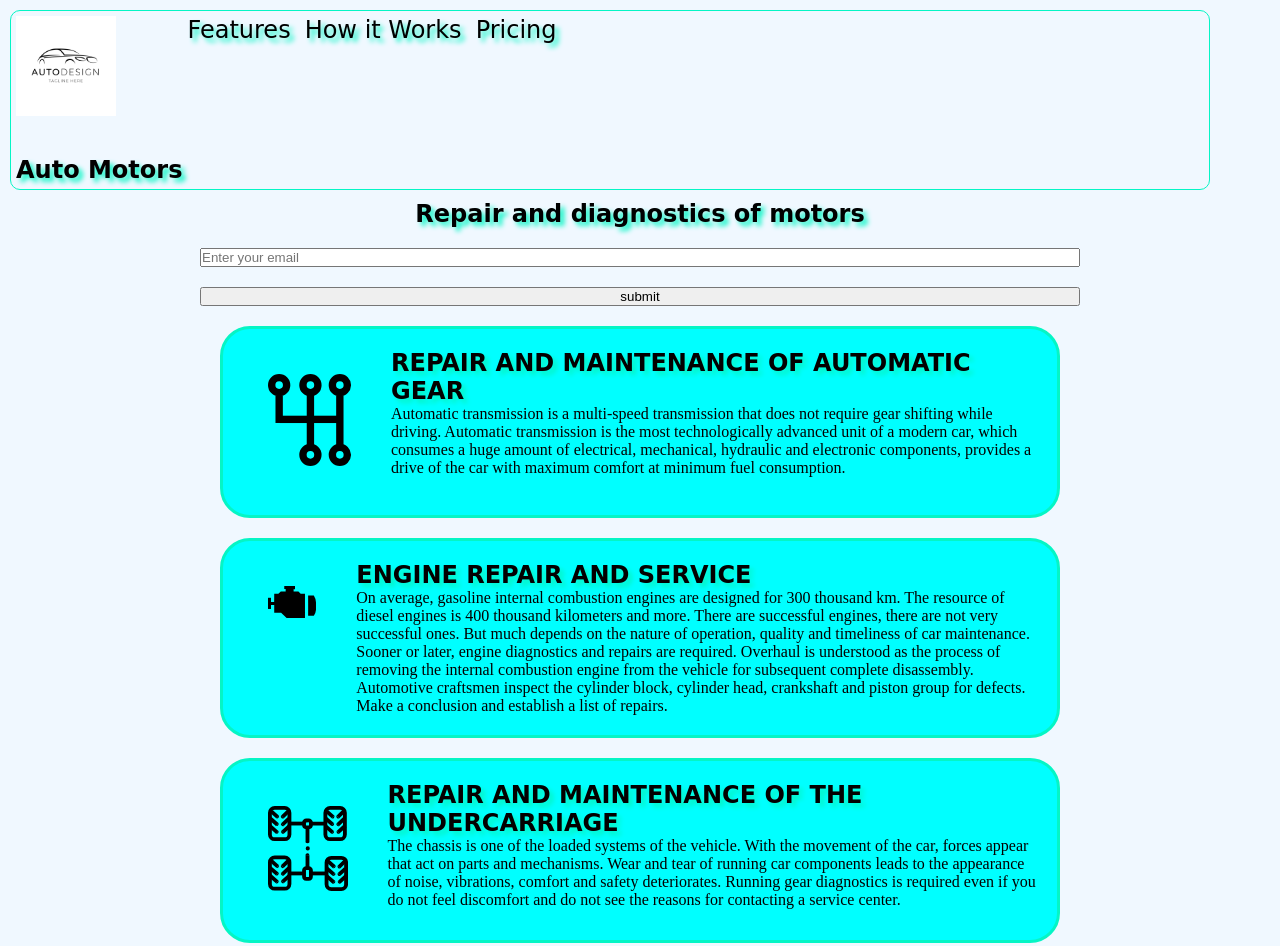
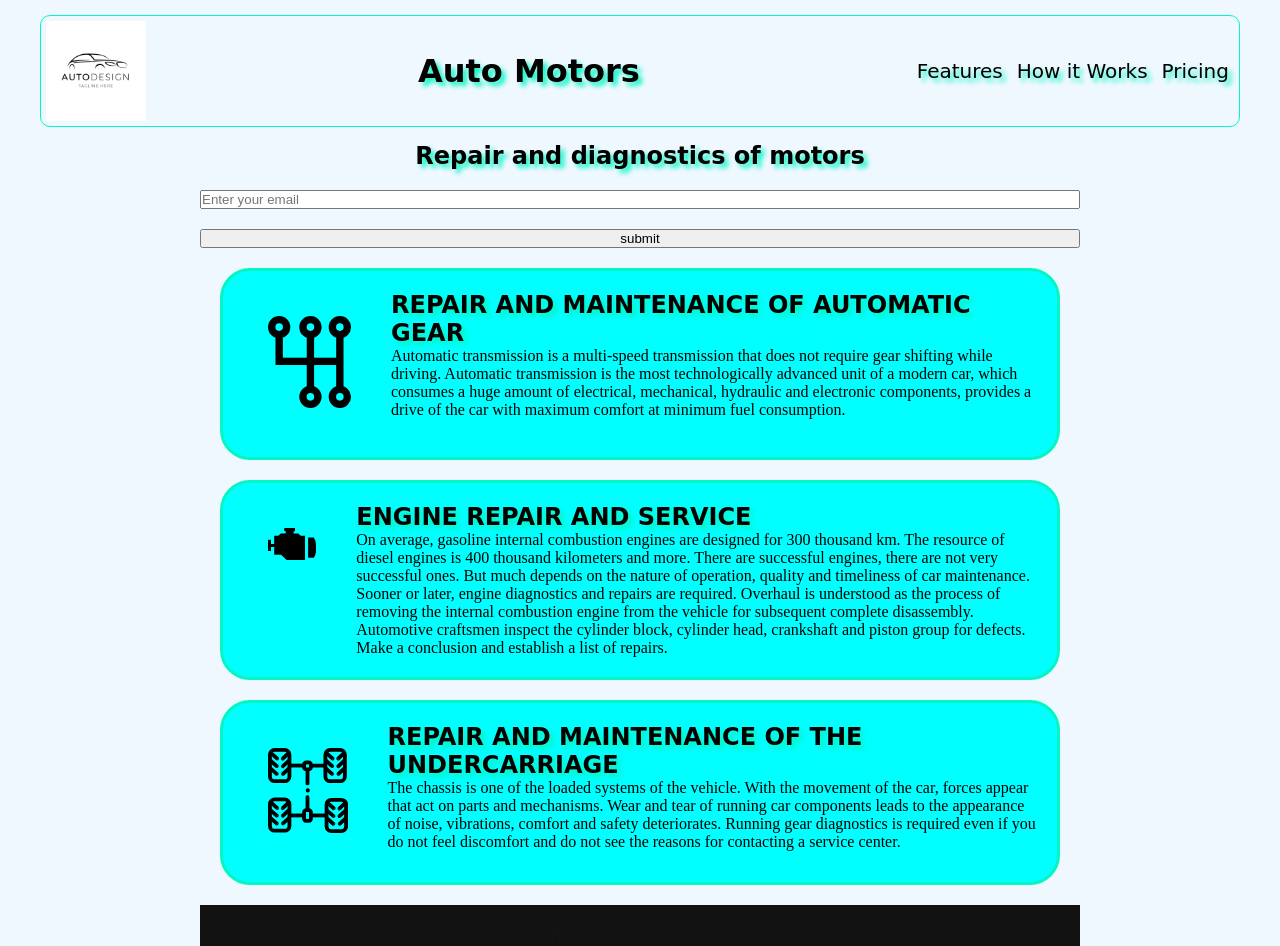
Before and after one commit to david-kostanyan/product-layding-page, a plain HTML site: page index.html in a window 1280 px wide. Shown: the top 946 px of the page. Drawn offline with Linux system fonts and the light colour scheme; a web font is replaced by a local one.

Commit message:
add content

```diff
--- a/css/index-card.css
+++ b/css/index-card.css
@@ -4,6 +4,13 @@
         grid-template-columns: 1fr 1fr 1fr;
         gap:20px;
     }
+}
+
+.conteiner {
+    display: grid;
+    grid-template-columns: 1fr;
+    gap:20px;
+
 }
 
 .container-prices {
@@ -41,5 +48,5 @@
 
  .price {
     color: var(--header-logo);
-    text-align:center;
+    vertical-align: bottom;
  }
--- a/css/index-header.css
+++ b/css/index-header.css
@@ -10,14 +10,10 @@
     text-shadow: 4px 4px 5px rgb(5, 245, 197);
     padding: 5px;
     border-radius: 10px;
-    margin: 10px;
 
-}
+    margin: 15px auto;
 
-.header__nav{
-    display: flex;
-    flex-direction: row;
-    justify-content: space-between;
+
 }
 
 .header__nav-logo .img {
@@ -29,20 +25,21 @@
 
 .header__nav-namelogo{
     font-family: 'Rubik Moonrocks', cursive;
-    text-align: center;
-    margin-top: 40px;
+    align-items: center;
+
 
 
 
 }
 
 .navbar-item {
+
     text-decoration:none;
     color: black;
     text-shadow: 4px 4px 5px rgb(5, 245, 197);
     font-family: 'Rubik Moonrocks', cursive;
     margin: 0 5px;
-    font-size: 1.5rem;
+    font-size: 20px;
 
 
 }
--- a/index.html
+++ b/index.html
@@ -11,17 +11,17 @@
 
 <body>
     <header class="header">
-        <nav class="header__nav">
+        <!-- <nav class="header__nav"> -->
             <div class="header__nav-logo">
                 <img class="img" src="img/car-logo.webp" alt="car" />
-                <h1 class="header__nav-namelogo">Auto Motors</h1>
             </div>
+            <h1 class="header__nav-namelogo">Auto Motors</h1>
             <div class="header__nav-menu">
                 <a class="navbar-item" href="#Features">Features</a>
                 <a class="navbar-item" href="#How-it-Works">How it Works</a>
                 <a class="navbar-item" href="#conteiner">Pricing</a>
             </div>
-        </nav>
+        <!-- </nav> -->
     </header>
     <main class="main__block">
         <div class="header-titel">
```
